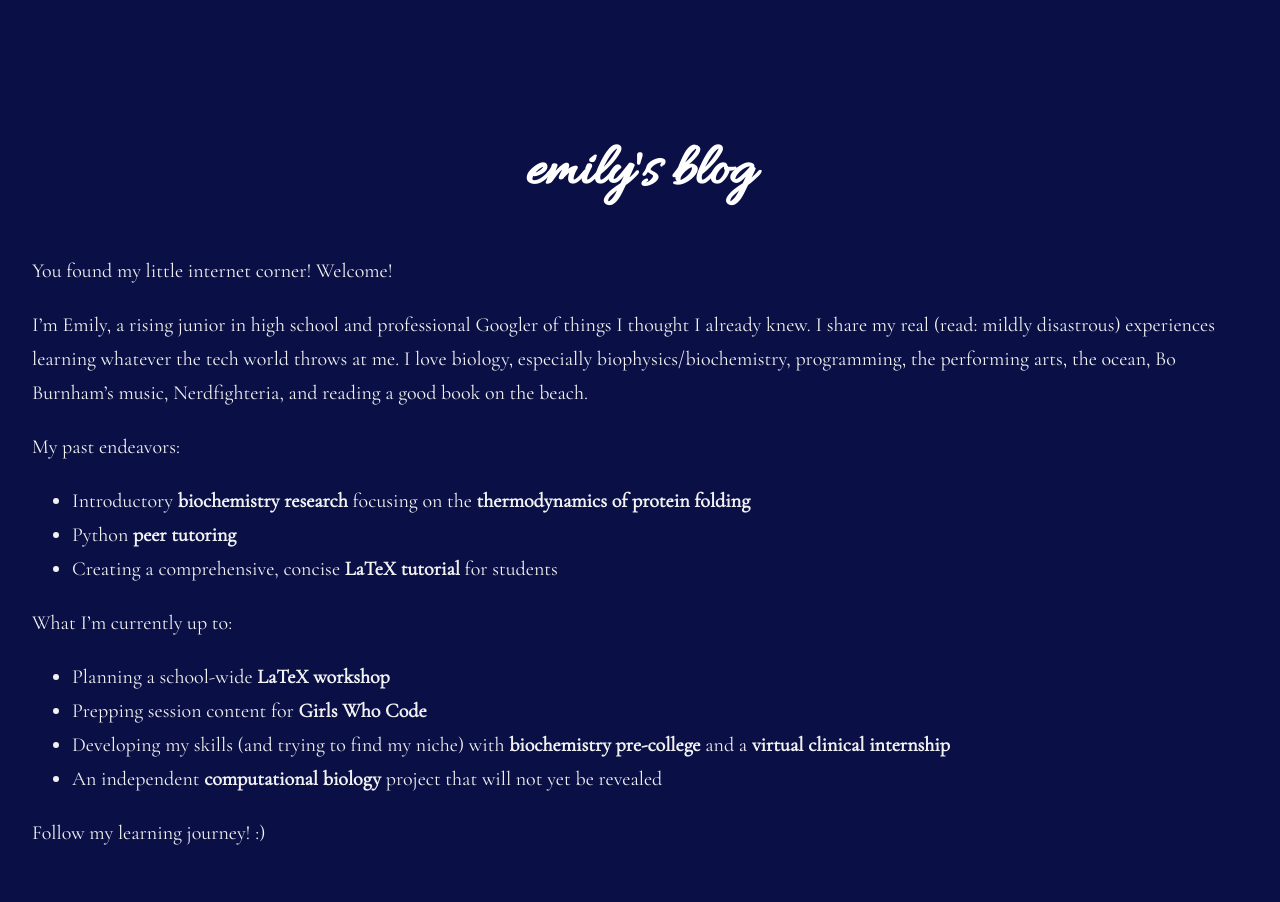
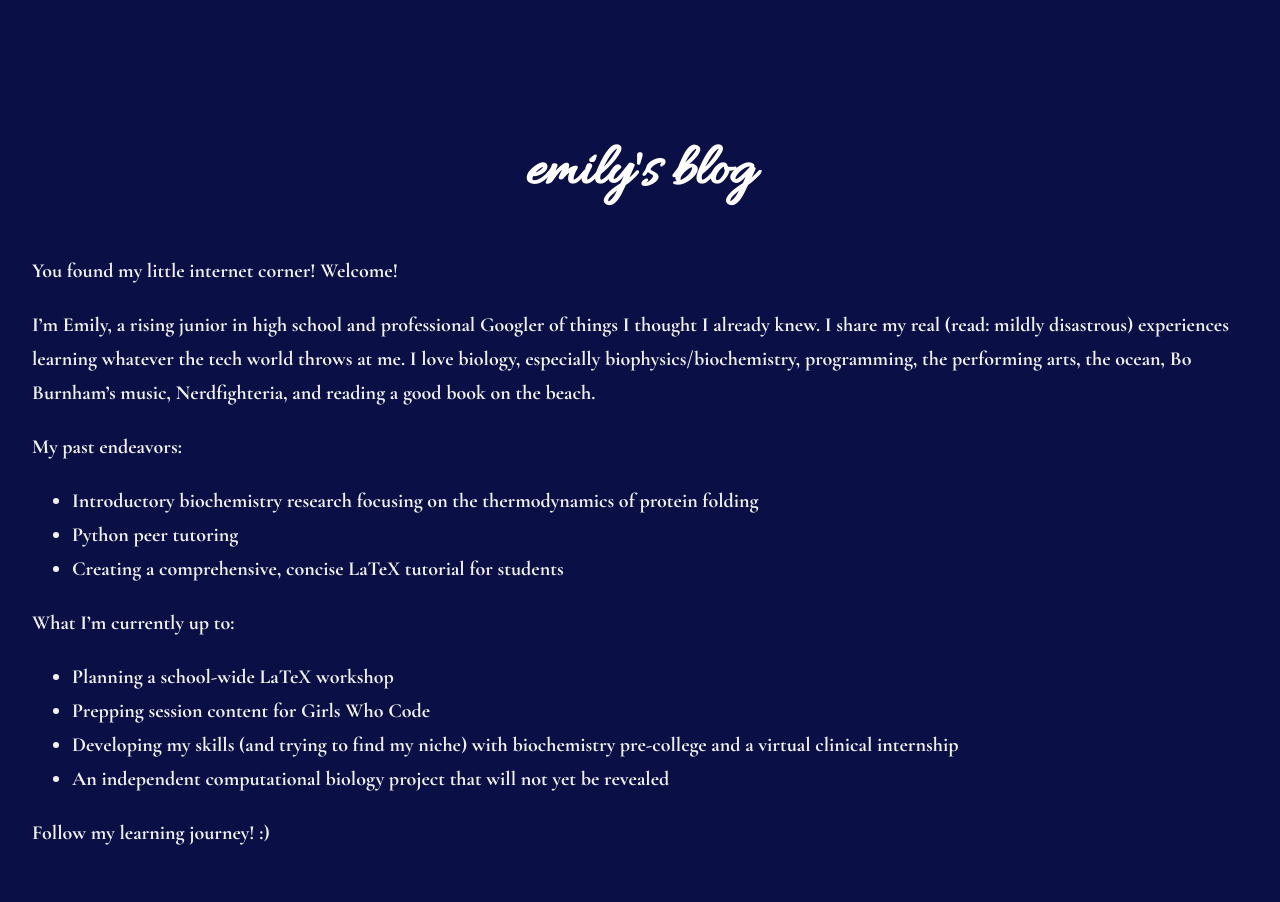
Before and after one commit to leucinemymind/leucinemymind.github.io, a Jekyll site: the page built from index.md, in a window 1280 px wide. Built offline with Jekyll 4.4.1, drawn with Linux system fonts in a browser that asks for light colours; our own code applies the rules of GitHub Pages for plain Markdown files.

Commit message:
Update default.html

```diff
--- a/_layouts/default.html
+++ b/_layouts/default.html
@@ -6,7 +6,7 @@
   <meta name="viewport" content="width=device-width, initial-scale=1.0">
 
 
-  <link href="https://fonts.googleapis.com/css2?family=Great+Vibes&family=Cormorant+Garamond&display=swap" rel="stylesheet">
+  <link href="https://fonts.googleapis.com/css2?family=Cormorant+Garamond:wght@1000;700&display=swap" rel="stylesheet">
   <link rel="stylesheet" href="{{ '/assets/style.css' | relative_url }}">
   <link href="https://fonts.googleapis.com/css2?family=Allura&display=swap" rel="stylesheet">
 </head>
```
